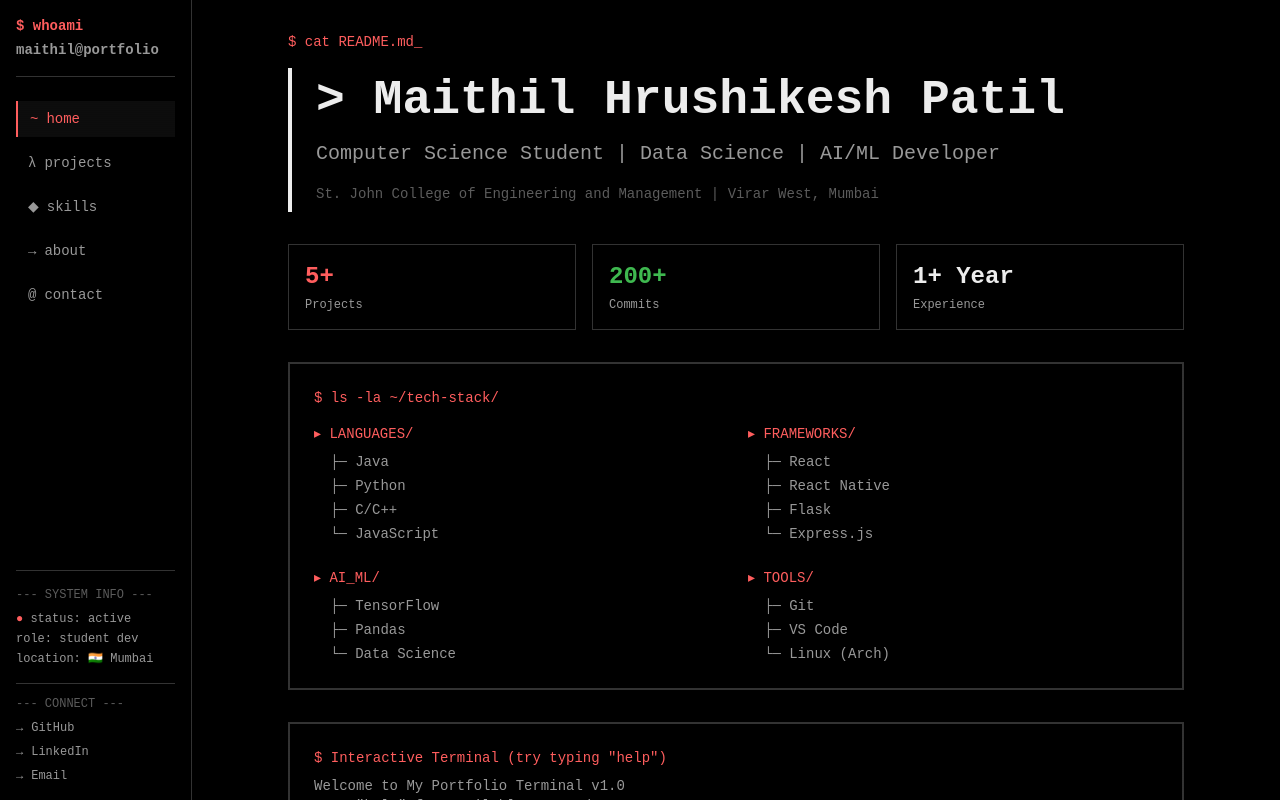
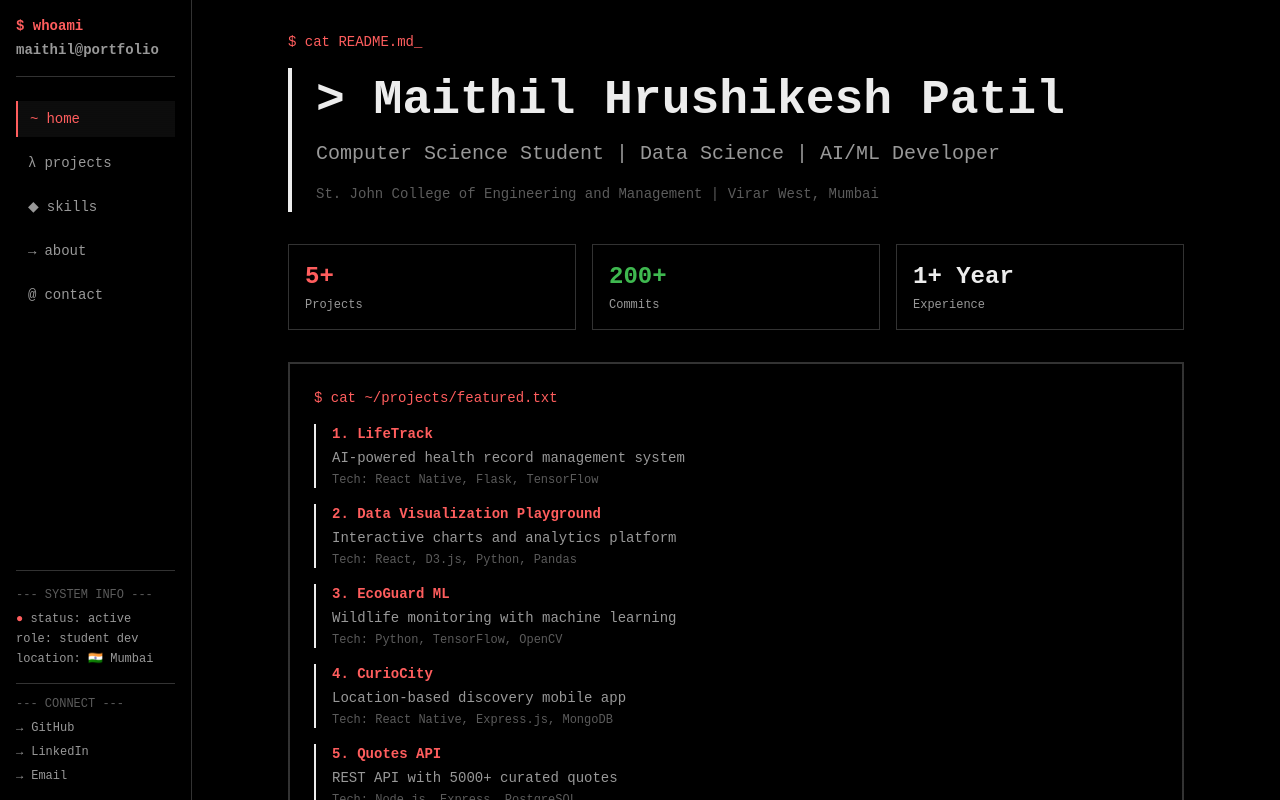
Before and after one commit to Chronos778/portfolio, a Next.js app: page / in a window 1280 px wide. Built offline with nearby package versions, Linux system fonts and the light colour scheme.

Commit message:
feat: replace tech stack with featured projects on home page

```diff
--- a/src/app/page.tsx
+++ b/src/app/page.tsx
@@ -69,43 +69,48 @@ export default function Home() {
             </div>
           )}
 
-          {/* Tech Stack Display */}
+          {/* Featured Projects */}
           {showContent && (
             <div className="bg-terminal-darker border-2 border-terminal p-4 md:p-6 mb-6 md:mb-8 animate-slide-up" style={{animationDelay: '0.4s'}}>
-            <div className="text-xs md:text-sm mb-4 text-terminal-accent">$ ls -la ~/tech-stack/</div>
-            <div className="grid grid-cols-1 md:grid-cols-2 gap-4 md:gap-6 text-xs md:text-sm">
-              <div>
-                <div className="text-terminal-accent mb-2">▸ LANGUAGES/</div>
-                <div className="pl-4 text-terminal-secondary space-y-1">
-                  <div>├─ Java</div>
-                  <div>├─ Python</div>
-                  <div>├─ C/C++</div>
-                  <div>└─ JavaScript</div>
+            <div className="text-xs md:text-sm mb-4 text-terminal-accent">$ cat ~/projects/featured.txt</div>
+            <div className="space-y-4 text-xs md:text-sm">
+              <div className="border-l-2 border-terminal-accent pl-3 md:pl-4 hover:bg-terminal-lighter transition-all">
+                <div className="text-terminal-accent font-bold mb-1">1. LifeTrack</div>
+                <div className="text-terminal-secondary mb-1">AI-powered health record management system</div>
+                <div className="text-terminal-secondary opacity-60 text-[10px] md:text-xs">
+                  Tech: React Native, Flask, TensorFlow
                 </div>
               </div>
-              <div>
-                <div className="text-terminal-accent mb-2">▸ FRAMEWORKS/</div>
-                <div className="pl-4 text-terminal-secondary space-y-1">
-                  <div>├─ React</div>
-                  <div>├─ React Native</div>
-                  <div>├─ Flask</div>
-                  <div>└─ Express.js</div>
+
+              <div className="border-l-2 border-terminal-accent pl-3 md:pl-4 hover:bg-terminal-lighter transition-all">
+                <div className="text-terminal-accent font-bold mb-1">2. Data Visualization Playground</div>
+                <div className="text-terminal-secondary mb-1">Interactive charts and analytics platform</div>
+                <div className="text-terminal-secondary opacity-60 text-[10px] md:text-xs">
+                  Tech: React, D3.js, Python, Pandas
                 </div>
               </div>
-              <div>
-                <div className="text-terminal-accent mb-2">▸ AI_ML/</div>
-                <div className="pl-4 text-terminal-secondary space-y-1">
-                  <div>├─ TensorFlow</div>
-                  <div>├─ Pandas</div>
-                  <div>└─ Data Science</div>
+
+              <div className="border-l-2 border-terminal-accent pl-3 md:pl-4 hover:bg-terminal-lighter transition-all">
+                <div className="text-terminal-accent font-bold mb-1">3. EcoGuard ML</div>
+                <div className="text-terminal-secondary mb-1">Wildlife monitoring with machine learning</div>
+                <div className="text-terminal-secondary opacity-60 text-[10px] md:text-xs">
+                  Tech: Python, TensorFlow, OpenCV
                 </div>
               </div>
-              <div>
-                <div className="text-terminal-accent mb-2">▸ TOOLS/</div>
-                <div className="pl-4 text-terminal-secondary space-y-1">
-                  <div>├─ Git</div>
-                  <div>├─ VS Code</div>
-                  <div>└─ Linux (Arch)</div>
+
+              <div className="border-l-2 border-terminal-accent pl-3 md:pl-4 hover:bg-terminal-lighter transition-all">
+                <div className="text-terminal-accent font-bold mb-1">4. CurioCity</div>
+                <div className="text-terminal-secondary mb-1">Location-based discovery mobile app</div>
+                <div className="text-terminal-secondary opacity-60 text-[10px] md:text-xs">
+                  Tech: React Native, Express.js, MongoDB
+                </div>
+              </div>
+
+              <div className="border-l-2 border-terminal-accent pl-3 md:pl-4 hover:bg-terminal-lighter transition-all">
+                <div className="text-terminal-accent font-bold mb-1">5. Quotes API</div>
+                <div className="text-terminal-secondary mb-1">REST API with 5000+ curated quotes</div>
+                <div className="text-terminal-secondary opacity-60 text-[10px] md:text-xs">
+                  Tech: Node.js, Express, PostgreSQL
                 </div>
               </div>
             </div>
```
